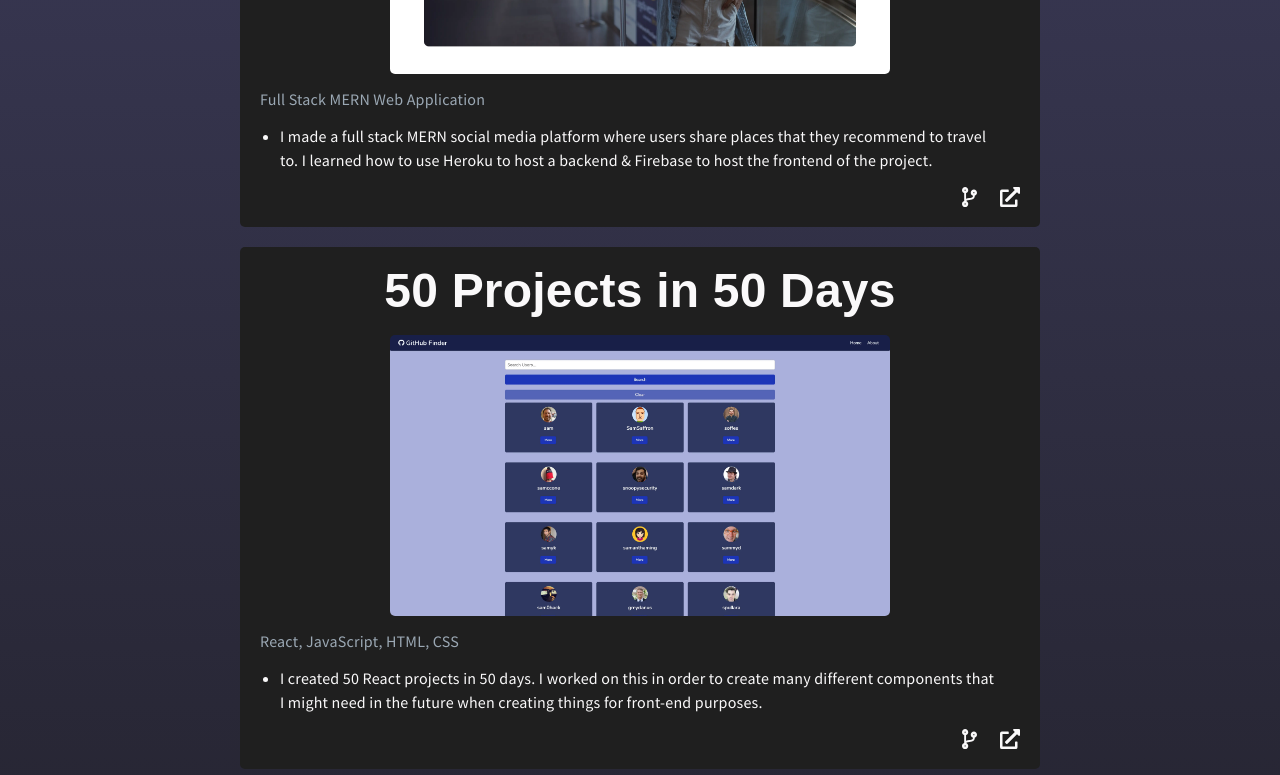
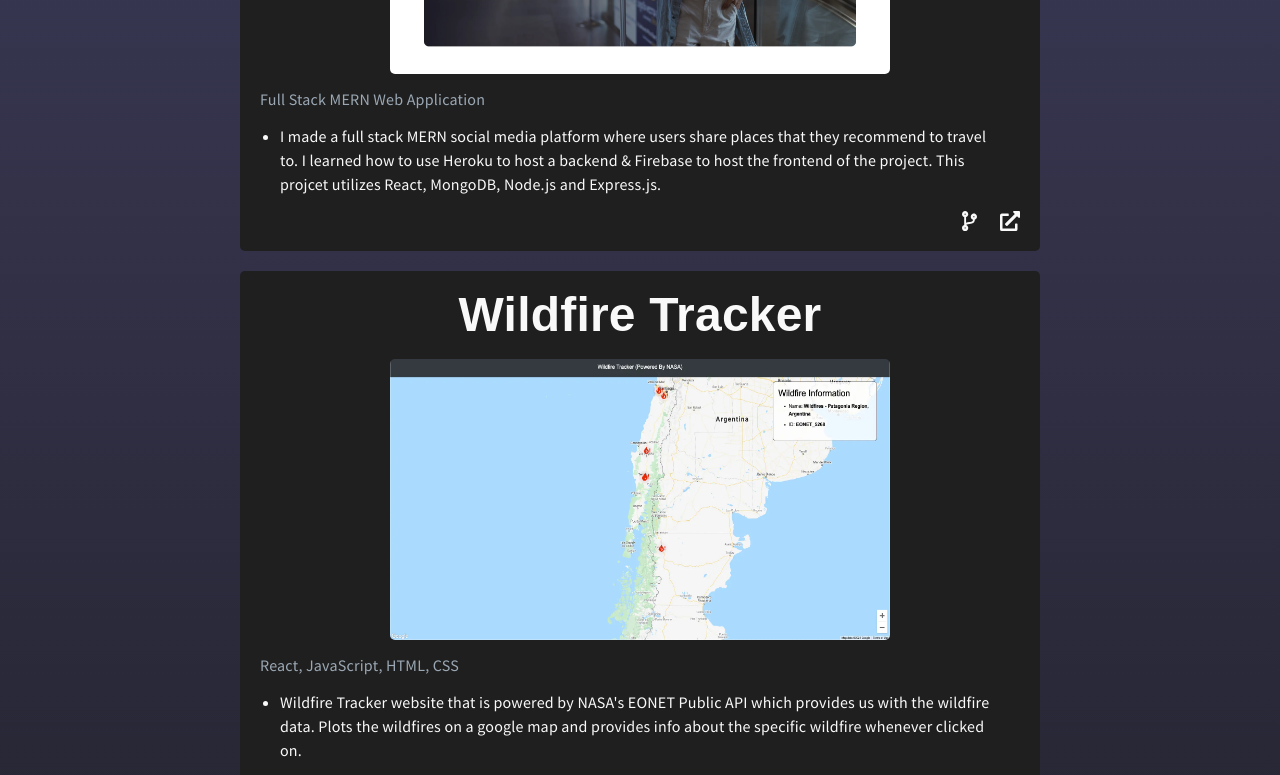
Before and after one commit to SamPuckett/samluvspizza-next, a Next.js app: page /projects in a window 1280 px wide. Shown: the part 1260-2035 px from the top of the page. Built offline with nearby package versions, Linux system fonts and the light colour scheme; a web font is replaced by a local one.

Commit message:
Update projects
- remove 50 projects 50 days
- add wildfire tracker

```diff
--- a/pages/projects.js
+++ b/pages/projects.js
@@ -89,9 +89,9 @@ const Projects = () => {
       liveSite: "https://react-mern-299603.web.app/",
       repo: "https://github.com/SamPuckett/Travelo-FrontEnd",
     },
-    fiftyProjects: {
-      liveSite: "https://50reactprojects50days.netlify.app/",
-      repo: "https://github.com/SamPuckett/50Projects50Days",
+    wildfireTracker: {
+      liveSite: "https://wildfiretracker.netlify.app/",
+      repo: "https://github.com/SamPuckett/Wildfire-Tracker",
     },
   };
 
@@ -188,6 +188,7 @@ const Projects = () => {
             I made a full stack MERN social media platform where users share
             places that they recommend to travel to. I learned how to use Heroku
             to host a backend & Firebase to host the frontend of the project.
+            This projcet utilizes React, MongoDB, Node.js and Express.js.
           </li>
         </ul>
         <div className={styles.card__iconContainer}>
@@ -218,15 +219,15 @@ const Projects = () => {
         variants={fadeInLeft}
         className={styles.card}
       >
-        <h2 className={styles.card__title}>50 Projects in 50 Days</h2>
+        <h2 className={styles.card__title}>Wildfire Tracker</h2>
         <a
-          href={projects.fiftyProjects.liveSite}
+          href={projects.wildfireTracker.liveSite}
           className={styles.card__image}
           target="_blank"
         >
           <Image
-            src="/github-finder.webp"
-            alt="50 Projects in 50 Days"
+            src="/wildfireTracker.webp"
+            alt="Wildfire Tracker"
             width={500}
             height={281}
             layout="intrinsic"
@@ -235,14 +236,15 @@ const Projects = () => {
         <p className={styles.card__subTitle}>React, JavaScript, HTML, CSS</p>
         <ul className={styles.card__descriptionContainer}>
           <li className={styles.card__descriptionContainer__description}>
-            I created 50 React projects in 50 days. I worked on this in order to
-            create many different components that I might need in the future
-            when creating things for front-end purposes.
+            Wildfire Tracker website that is powered by NASA's EONET Public API
+            which provides us with the wildfire data. Plots the wildfires on a
+            google map and provides info about the specific wildfire whenever
+            clicked on.
           </li>
         </ul>
         <div className={styles.card__iconContainer}>
           <a
-            href={projects.fiftyProjects.repo}
+            href={projects.wildfireTracker.repo}
             className={styles.card__iconContainer__a}
             target="_blank"
           >
@@ -252,7 +254,7 @@ const Projects = () => {
             />
           </a>
           <a
-            href={projects.fiftyProjects.liveSite}
+            href={projects.wildfireTracker.liveSite}
             className={styles.card__iconContainer__a}
             target="_blank"
           >
```
Also changed, not shown: public/wildfireTracker.webp (added), public/wildfireTracker2.webp (added).
